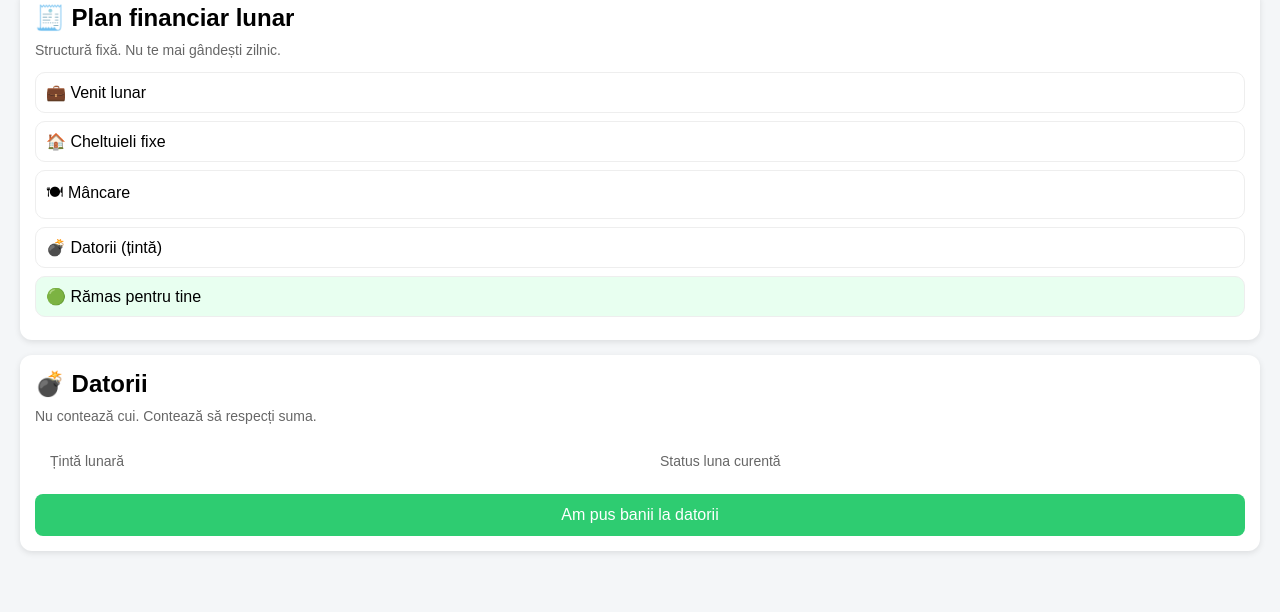
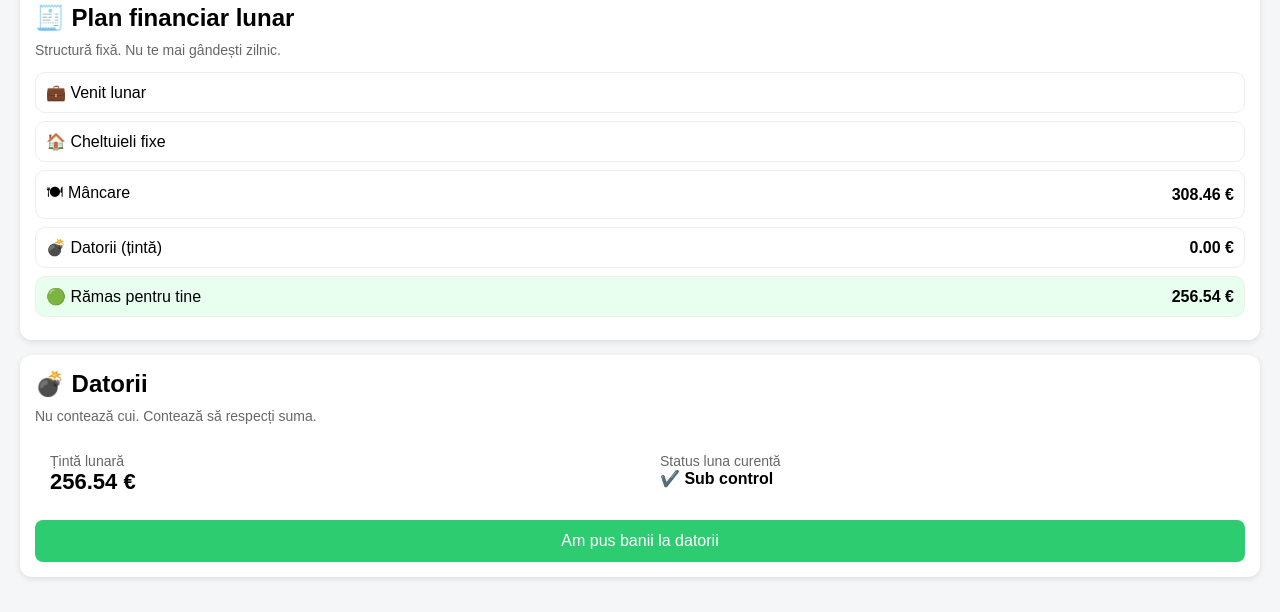
Before and after one commit to mrhellliviu-cmyk/Rutina-mea, a plain HTML site: page index.html in a window 1280 px wide. Shown: the part 7349-7961 px from the top of the page. Before the commit the page ends 7935 px from the top, so only its background shows below. Drawn offline with Linux system fonts and the light colour scheme.

Commit message:
Update index.html

```diff
--- a/index.html
+++ b/index.html
@@ -2186,3 +2186,5 @@ END:VCALENDAR`;
 
   <button id="payDebtBtn">Am pus banii la datorii</button>
 </div>
+<script type="module" src="app-budget-hook.js"></script>
+</html>
```
